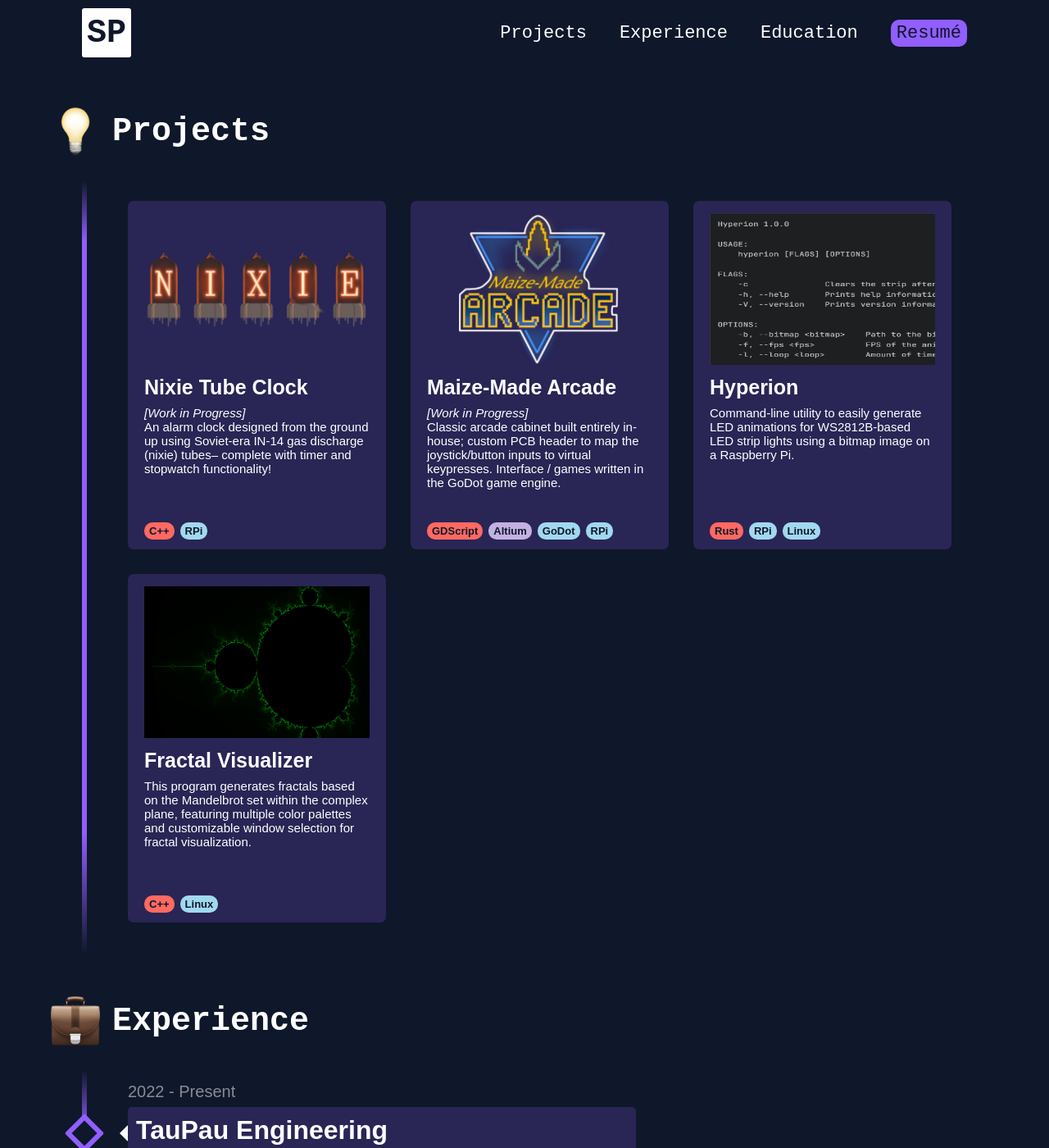
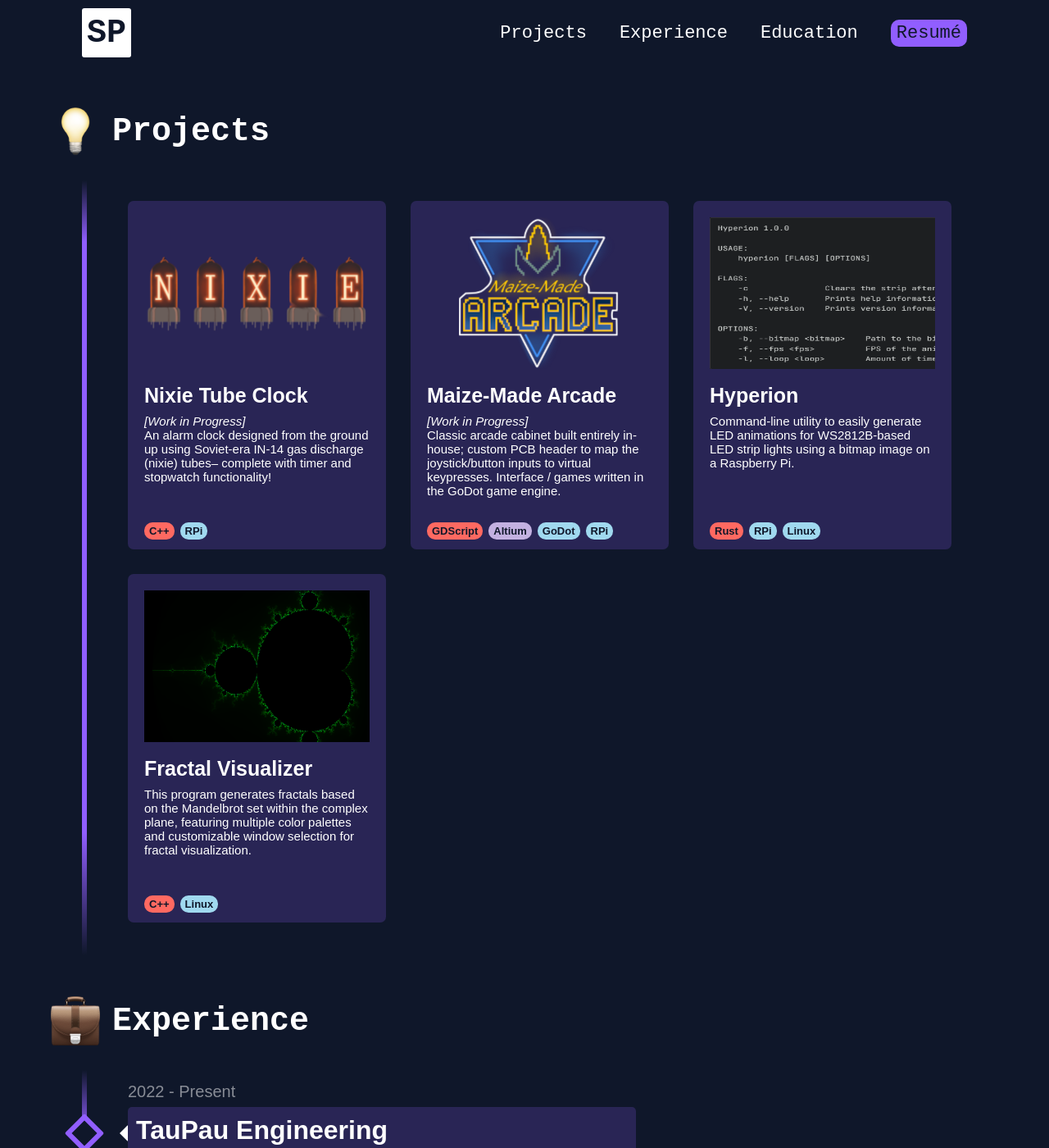
Before and after one commit to 628/628.github.io, a Jekyll site: the page built from index.html, in a window 1280 px wide and 1400 px high, scrolled down 414 px. Shown: the whole window at 82% size. Built offline with Jekyll 4.4.1, drawn with Linux system fonts in a browser that asks for light colours; nearby versions of some CDN libraries; some web fonts are replaced.

Commit message:
fix: project cards malformed

```diff
--- a/_sass/project_card.scss
+++ b/_sass/project_card.scss
@@ -1,6 +1,5 @@
 @import "vars";
 
-$img-percent: 25%;
 $content-padding: 20px;
 $project-card-width: 275px;
 $project-card-height: 400px;
@@ -39,7 +38,7 @@ $project-preview-width: 275px;
 
 .project-card {
     display: grid;
-    grid-template-rows: calc($project-card-width - $img-percent) 55px 1fr;
+    grid-template-rows: $project-preview-height 55px 1fr;
     grid-template-columns: 100%;
     justify-items: center;
     align-items: start;
```
Also changed, not shown: 3 other files.
